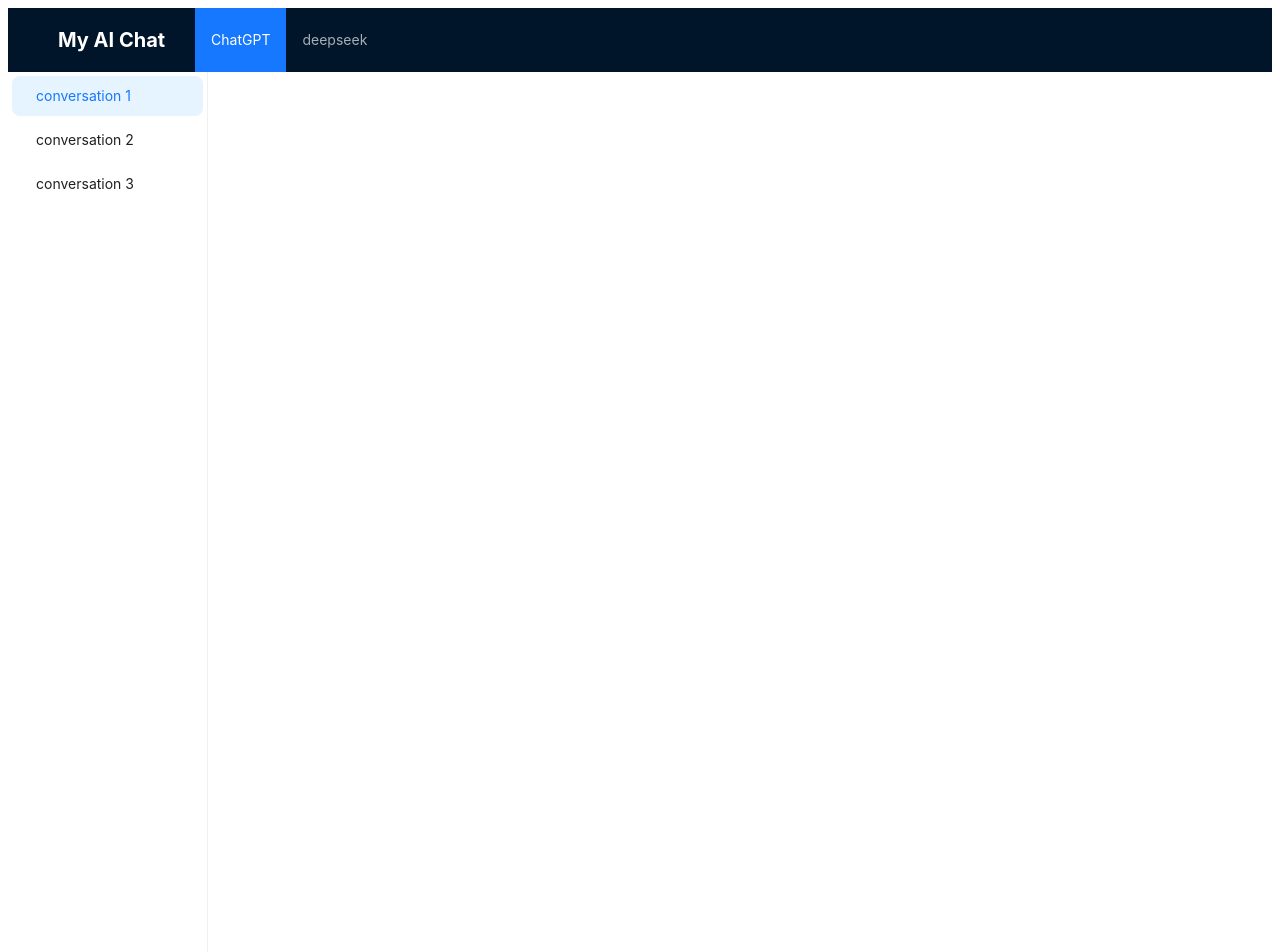
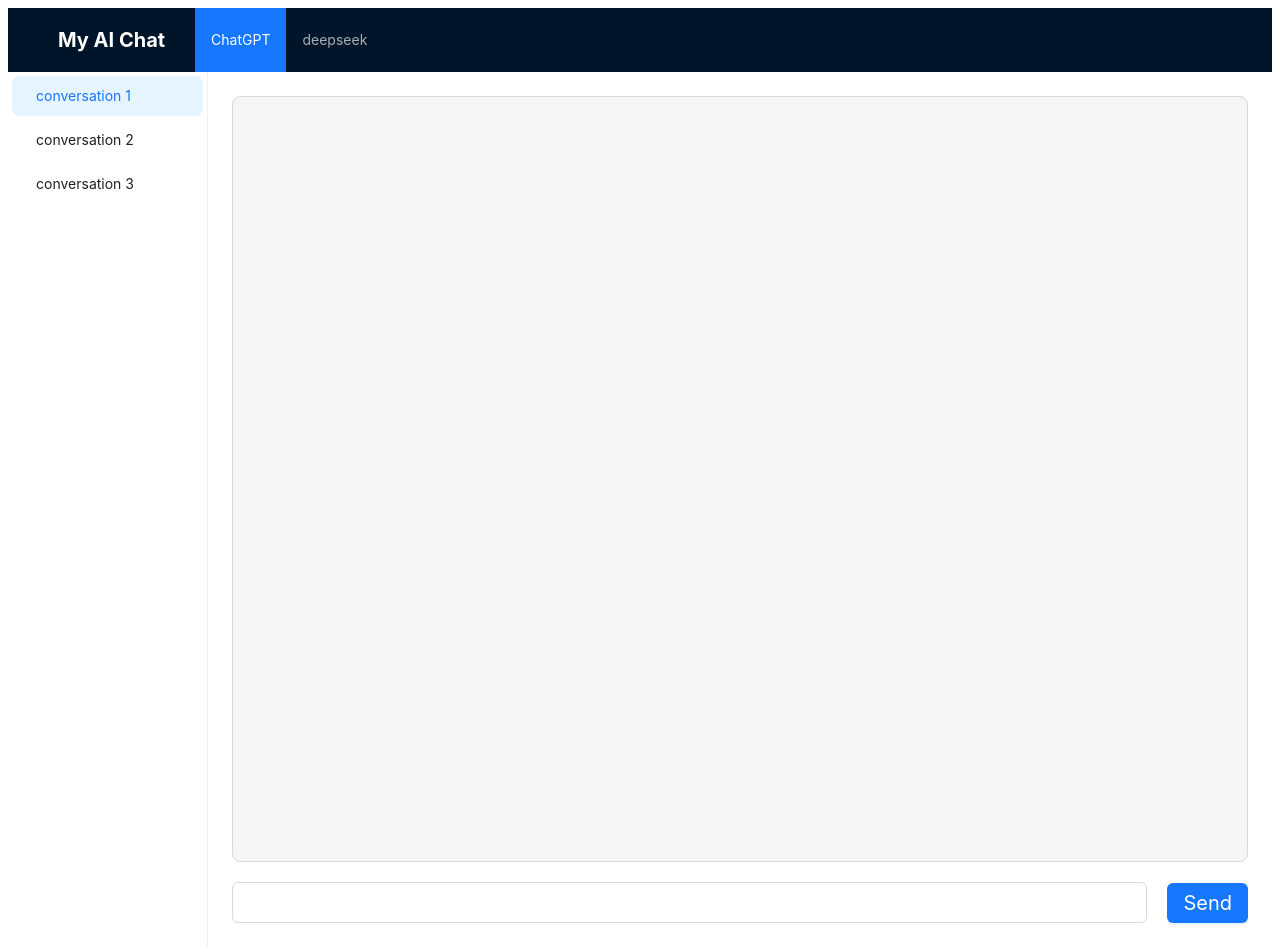
Before and after one commit to LoganZ2/aichat, a React (Vite) app: page / in a window 1280 px wide. Shown: the top 952 px of the page. Built offline with nearby package versions, Linux system fonts and the light colour scheme.

Commit message:
conmunication area

```diff
--- a/src/App.jsx
+++ b/src/App.jsx
@@ -40,6 +40,22 @@ function App() {
     setCurrentConversation(e.key);
   };
 
+  const [messages, setMessages] = useState([]);
+
+  const [input, setInput] = useState('');
+
+  const handleSend = () => {
+    if (input.trim()) {
+      // 更新聊天记录
+      setMessages((prevMessages) => [
+        ...prevMessages,
+        { sender: 'You', content: input.trim() },
+      ]);
+      // 清空输入框内容
+      setInput('');
+    }
+  };
+
   return (
     <Layout>
       <Header
@@ -59,7 +75,7 @@ function App() {
       </Header>
       <Layout>
         <Sider>
-          <Menu style={{ minHeight: "1000px" }} onClick={onConversationsMenuClick} selectedKeys={[currentConversation]} mode="inline" items={conversations} />
+          <Menu style={{ minHeight: "875px" }} onClick={onConversationsMenuClick} selectedKeys={[currentConversation]} mode="inline" items={conversations} />
         </Sider>
         <Layout>
           <Content>
@@ -69,14 +85,42 @@ function App() {
               background: 'white',
               minHeight: '100%',
               display: 'flex',
-              flexDirection: 'column-reverse'
+              flexDirection: 'column'
             }}>
+            <div
+                style={{
+                  flex: 1,
+                  overflowY: 'auto',
+                  marginBottom: '20px',
+                  border: '1px solid #d9d9d9',
+                  borderRadius: '8px',
+                  padding: '16px',
+                  backgroundColor: '#f5f5f5',
+                }}
+              >
+                {messages.map((message, index) => (
+                  <div key={index} style={{ marginBottom: '8px' }}>
+                    <b>{message.sender}:</b> {message.content}
+                  </div>
+                ))}
+              </div>
               <div style={{
                 display: 'flex',
                 alignItems: 'center'
               }}>
-                <TextArea autoSize={{ minRows: 1, maxRows: 5 }} style={{ fontSize: '20px' }}></TextArea>
-                <Button color="primary" variant="solid" style={{ fontSize: '20px', height: '40px', marginLeft: '20px' }}>Send</Button>
+                <TextArea
+                value={input}
+                onChange={(e) => setInput(e.target.value)}
+                autoSize={{ minRows: 1, maxRows: 5 }}
+                style={{ fontSize: '20px' }}>
+                placeholder="Type your message..."
+                </TextArea>
+                <Button
+                onClick={handleSend} // 点击事件绑定
+                type="primary"
+                style={{ fontSize: '20px', height: '40px', marginLeft: '20px' }}>
+                  Send
+                  </Button>
               </div>
             </div>
           </Content>
```
